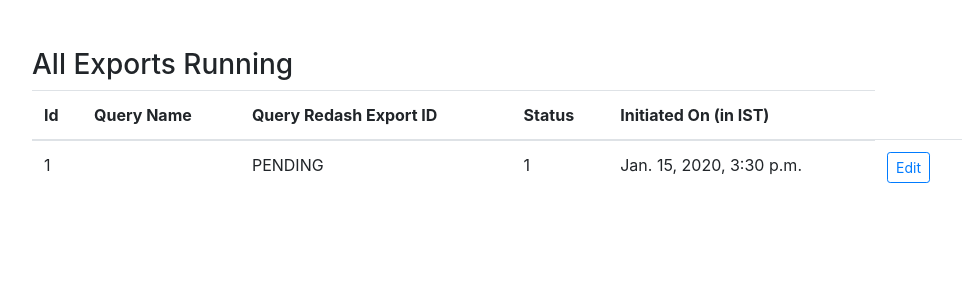
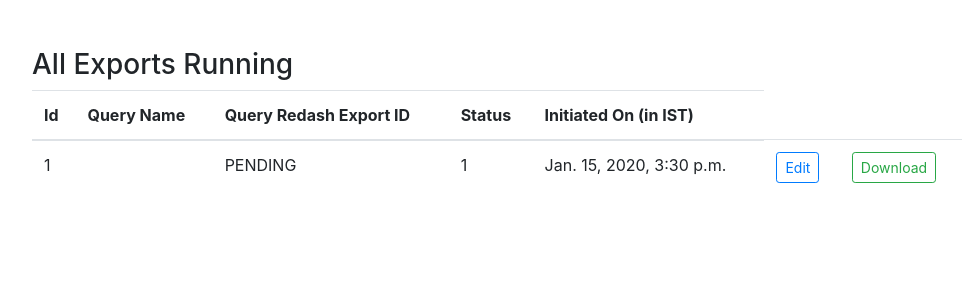
Before and after one commit to vnay92/redash-data-export, a Django app: page /exports/exports/all/ in a window 1280 px wide. Shown: the part 56-356 px from the top of the page, without its empty margins (143-1110 px from the left). Run offline with Django 3.2, Linux system fonts and the light colour scheme; a user stored in the database is signed in; tables that the repository leaves empty hold one stand-in row (values such as "Sample post"); data that the repository does not hold is empty; parts of the project's set-up code (start-up, migrations or seed data) failed here and were passed over; some libraries are stand-ins or nearby versions.

Commit message:
File Download

```diff
--- a/redash/templates/allexports.html
+++ b/redash/templates/allexports.html
@@ -27,6 +27,8 @@
                 <td>{{export.created_at}}</td>
                 <td><a href="{% url 'editexport' id=export.id %}" class="btn btn-outline-primary btn-sm"
                         role="button">Edit</a></td>
+                <td><a href="{% url 'downloadexport' id=export.id %}" class="btn btn-outline-success btn-sm"
+                        role="button">Download</a></td>
             </tr>
             {% endfor %}
         </tbody>
--- a/redash/urls.py
+++ b/redash/urls.py
@@ -14,5 +14,6 @@ urlpatterns = [
     path('exports/all/', export.all, name='allexports'),
     path('exports/edit/<int:id>/', export.edit, name='editexport'),
     path('exports/save/<int:id>/', export.save, name='saveexport'),
+    path('exports/download/<int:id>/', export.download, name='downloadexport'),
     path('exports/delete/<int:id>/', export.delete, name='deleteexport'),
 ]
--- a/redash/views/export.py
+++ b/redash/views/export.py
@@ -1,9 +1,11 @@
+import os
 import json
 import logging
 
 from django.template import loader
-from django.http import HttpResponse
 from django.shortcuts import redirect
+from django.utils.encoding import smart_str
+from django.http import HttpResponse, Http404
 from django.contrib.auth.decorators import login_required
 
 
@@ -37,6 +39,21 @@ def edit(request, id):
     return HttpResponse(template.render(viewData, request))
 
 
+
+@login_required
+def download(request, id):
+    export = Exports.objects.get(id=id)
+    if not os.path.exists(export.file_name):
+        raise Http404
+
+    with open(export.file_name, 'rb') as fh:
+        response = HttpResponse(
+            fh.read(), content_type="application/octetstream")
+        response['Content-Disposition'] = 'inline; filename=' + \
+            os.path.basename(export.file_name)
+
+        return response
+
 @login_required
 def save(request, id):
     export = Exports.objects.get(id=id)
```
